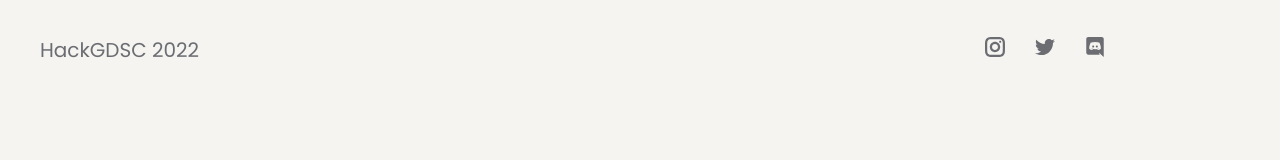
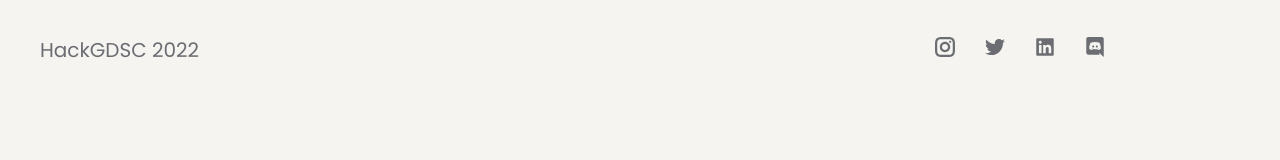
Before and after one commit to GDGCVITBHOPAL/summerfest, a React (Create React App) app: page / in a window 1280 px wide. Shown: the top 160 px of the page. Built offline with nearby package versions, Linux system fonts and the light colour scheme.

Commit message:
Added LinkedIn

```diff
--- a/src/components/PageHeader.js
+++ b/src/components/PageHeader.js
@@ -1,8 +1,7 @@
 import React from "react";
 import "./PageHeader.css";
 import { GrInstagram } from "react-icons/gr";
-import { FaDiscord } from "react-icons/fa";
-import { FaTwitter } from "react-icons/fa";
+import { FaDiscord, FaLinkedin, FaTwitter } from "react-icons/fa";
 
 function PageHeader(props) {
   return (
@@ -15,6 +14,9 @@ function PageHeader(props) {
         <a href="https://twitter.com/gdscvitbhopal">
           <FaTwitter className={"social-icon"} />
         </a>
+        <a href="https://www.linkedin.com/company/gdscvitbhopal/">
+          <FaLinkedin className={"social-icon"} />
+        </a>
         <a href="https://discord.com/invite/3ufQSct">
           <FaDiscord className={"social-icon"} />
         </a>
```
